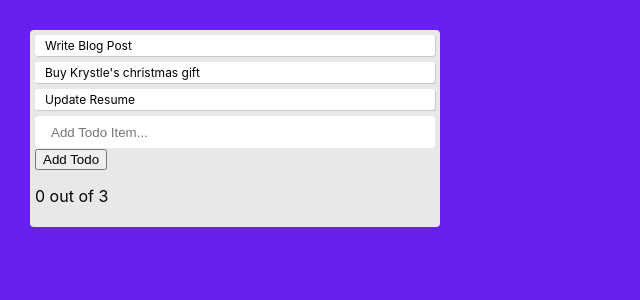
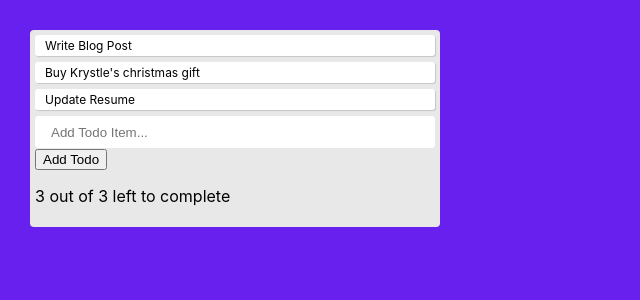
Before and after one commit to SMakaiTakori/ToDoApp, a React (Create React App) app: page / in a window 1280 px wide. Shown: the top 300 px of the page, without its empty margins (0-640 px from the left). Built offline with nearby package versions, Linux system fonts and the light colour scheme.

Commit message:
updated count state to reflect todo items that are left

```diff
--- a/src/App.js
+++ b/src/App.js
@@ -25,7 +25,7 @@ const Todo = ({ todo, count, countDown }) => {
   );
 };
 
-const TodoForm = ({ addTodo, countUp, count, todos }) => {
+const TodoForm = ({ countUp, addTodo, count, todos }) => {
   const [value, setValue] = useState("");
 
   const handleSubmit = (e) => {
@@ -50,14 +50,13 @@ const TodoForm = ({ addTodo, countUp, count, todos }) => {
       <button onClick={handleSubmit}> Add Todo </button>
       <p>
         {" "}
-        {count} out of {todos.length}
+        {count} out of {todos.length} left to complete
       </p>
     </>
   );
 };
 
 const App = () => {
-  const [count, setCount] = useState(0);
   const [todos, setTodos] = useState([
     {
       item: "Write Blog Post ",
@@ -73,18 +72,19 @@ const App = () => {
     },
   ]);
 
+  const [count, setCount] = useState(todos.length);
+
   const addTodo = (item) => {
     const newTodos = [...todos, { item }];
     setTodos(newTodos);
-    console.log(todos.length - 1);
+  };
+
+  const countDown = () => {
+    setCount(count - 1);
   };
 
   const countUp = () => {
     setCount(count + 1);
-  };
-
-  const countDown = () => {
-    setCount(count - 1);
   };
 
   return (
```
Also changed, not shown: 1 other file (tests, documents, lock files or other folders).
